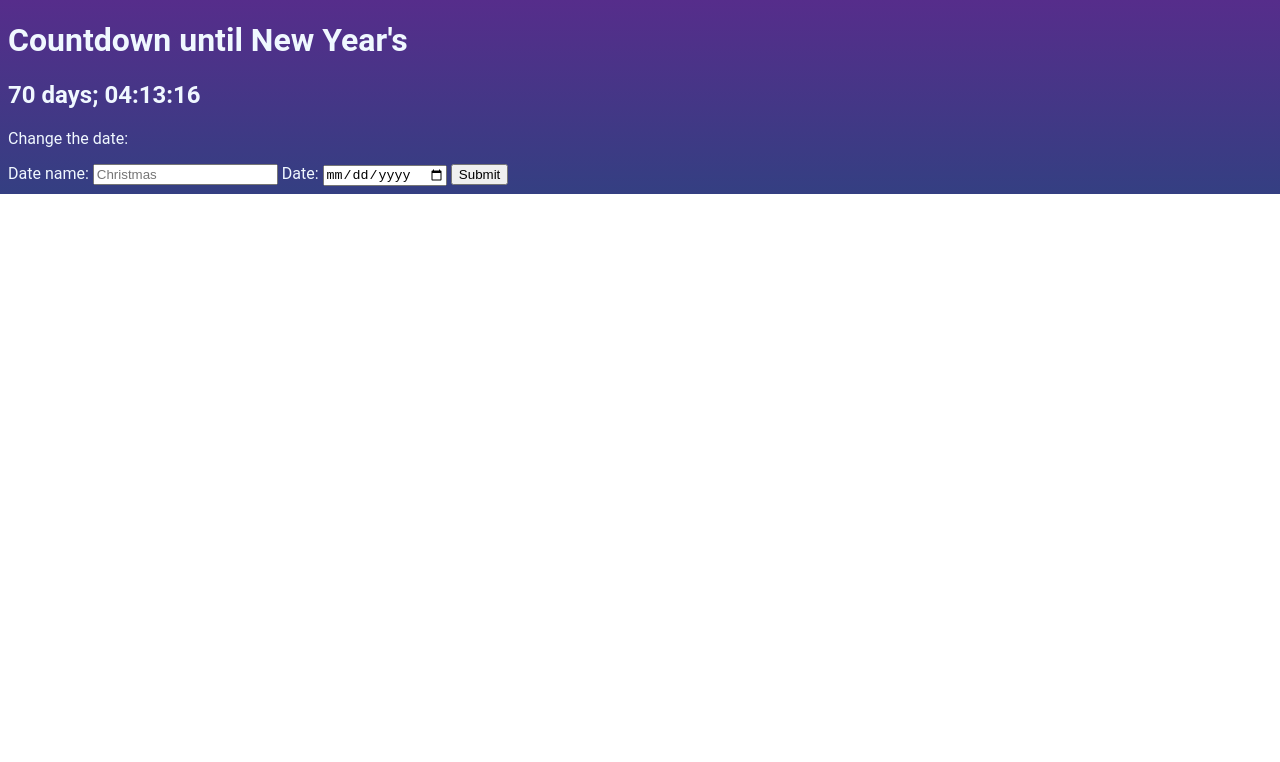
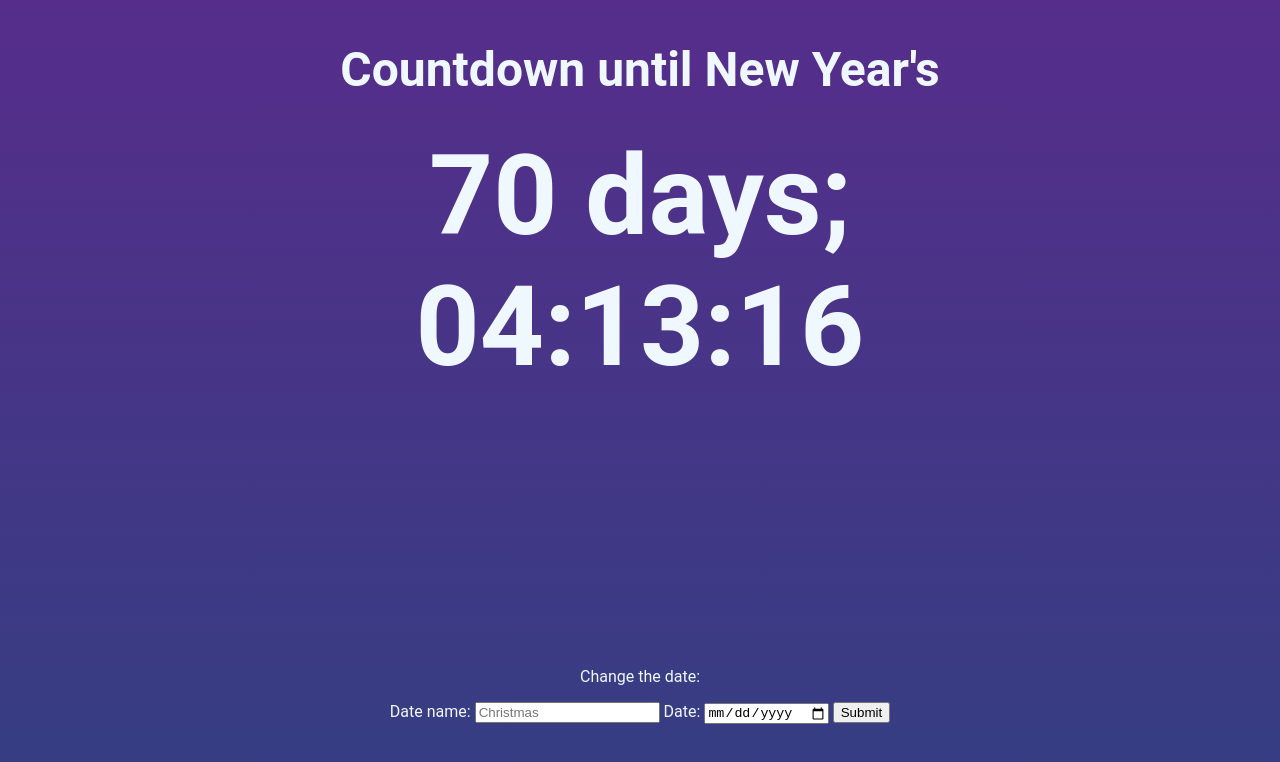
Before and after one commit to mtnleo/Countdown, a plain HTML site: page index.html in a window 1280 px wide. Drawn offline with Linux system fonts and the light colour scheme.

Commit message:
A little bit of messy CSS done

```diff
--- a/index.html
+++ b/index.html
@@ -2,28 +2,29 @@
 <html lang="en">
 <head>
     <meta charset="UTF-8">
-    <meta name="viewport" content="width=device-width, initial-scale=1.0">
+    <meta name="viewport" content="width=device-width, initial-scale=1.0, height=device-height">
     <title>Countdown</title>
 </head>
 <body>
     <link rel="stylesheet" href="style.css">
 
-    <div id="countdown_clock_div">
+    <div id="countdown_clock_div" class="center">
         <h1 id="countdown_title">Countdown until </h1>
         <h2 id="countdown_clock">00d:24hs</h2>
     </div>
 
-    <div id="choose_date_div">
+    <footer id="choose_date_div" class="center">
         <form id="choose_date_form">
             <p>Change the date:</p>
             <label for="date_name_input">Date name:</label>
             <input id="date_name_input" type="text" name="date_name_input" placeholder="Christmas" maxlength="20" required>
+
             <label for="date_input">Date:</label>
             <input id="date_input" type="date" name="date_input" required>
             <input id="submit_date_name" type="submit">
 
         </form>
-    </div>
+    </footer>
 
     <script src="index.js"></script>
 </body>
--- a/style.css
+++ b/style.css
@@ -1,7 +1,33 @@
 body {
+    text-align: center;
     background: rgb(52,63,130);
     background: linear-gradient(0deg, rgba(52,63,130,1) 0%, rgba(86,45,139,1) 100%);
     background-repeat: no-repeat;
     color: aliceblue;
     font-family: "roboto", sans-serif;
+    height: 100vh;
 }
+
+#countdown_clock {
+    font-size: 7rem;
+    text-shadow: 1, 1, 1, 1;
+}
+
+.center {
+    display: inline-block;
+    width: 50%;
+    padding: 1px;
+}
+
+h1 {
+    font-size: 3rem;
+}
+
+h2 {
+    margin: 1rem;
+}
+
+div {
+    height: 80vh;
+    display: block;
+}
```
